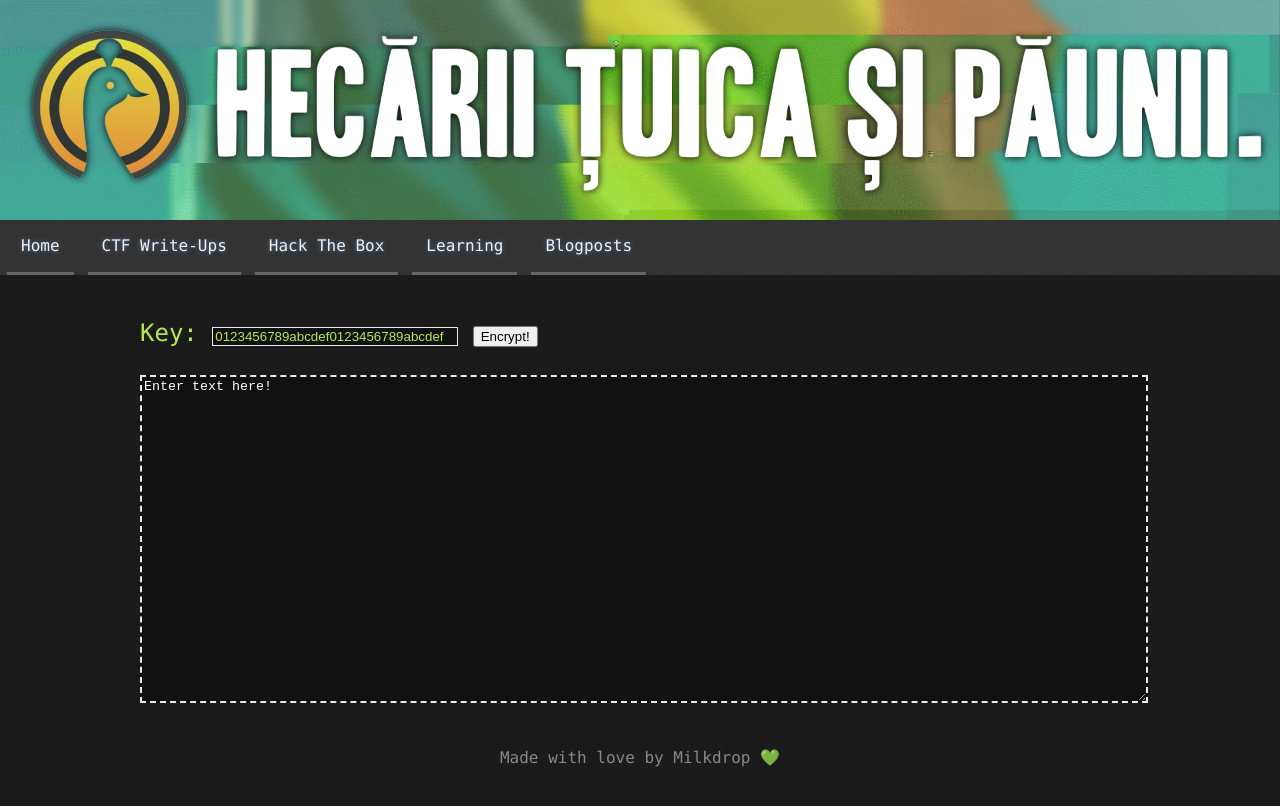
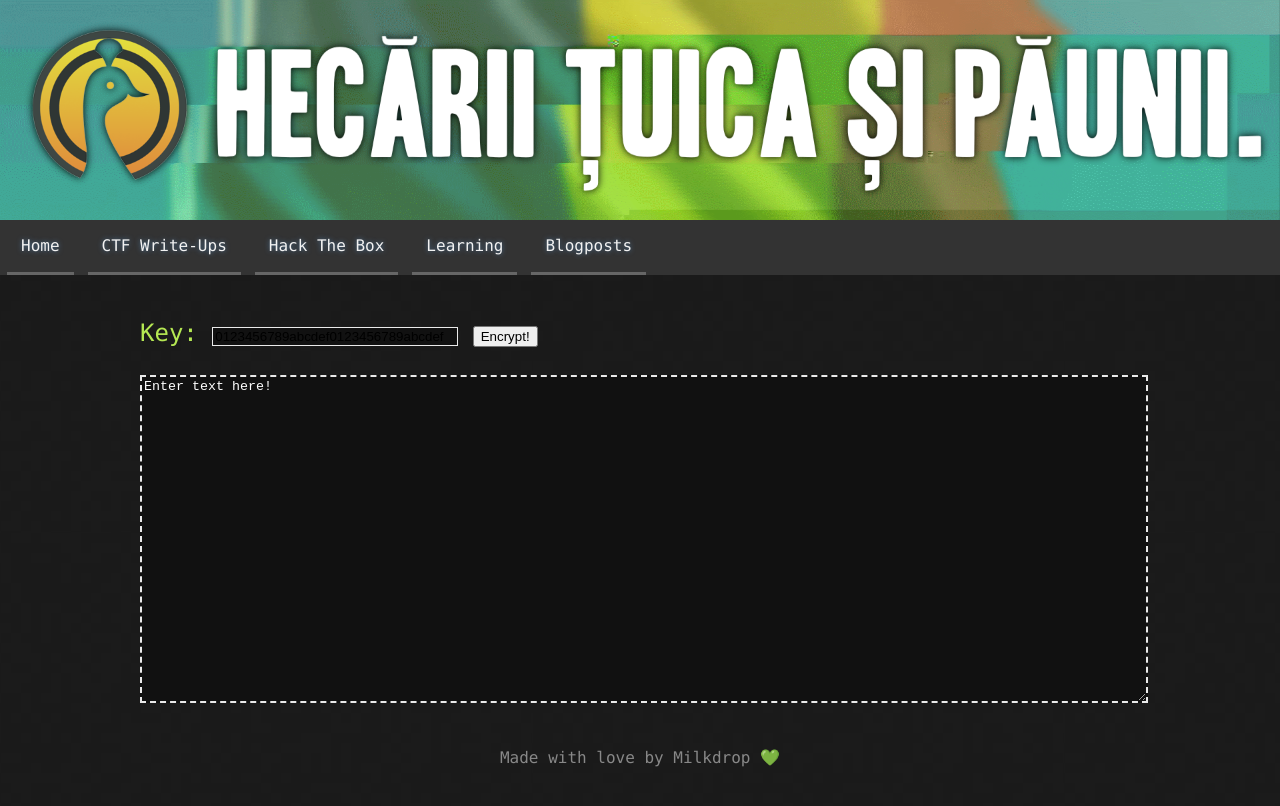
Before and after one commit to HecariiTuicaSiPaunii/Blog, a Jekyll site: the page built from encrypt.html, in a window 1280 px wide. Shown: the top 806 px of the page. Built offline with Jekyll 4.4.1, drawn with Linux system fonts in a browser that asks for light colours.

Commit message:
Update encrypt.html

```diff
--- a/encrypt.html
+++ b/encrypt.html
@@ -4,7 +4,7 @@
 
 <p style="font-size:24px; color:#B5E853">
     Key:
-    <input type="text" id="encryptionKey" value="0123456789abcdef0123456789abcdef" style="display: inline; width:240px; color: #B5E853; background:#111; border:1px solid #eaeaea">
+    <input type="text" id="encryptionKey" value="0123456789abcdef0123456789abcdef" style="display: inline; width:240px; background:#111; border:1px solid #eaeaea">
     <input style="display: inline;" type="submit" value="Encrypt!" onclick="PrintDecrypt()">
 </p>
 <textarea id="inText" style="width: 100%; min-height: 320px; resize: vertical; height: 92px; color: white; background: rgb(17, 17, 17) none repeat scroll 0% 0%; border: 2px dashed rgb(234, 234, 234);">Enter text here!</textarea>
```
Also changed, not shown: other parts of encrypt.html (+2 -1 lines).
